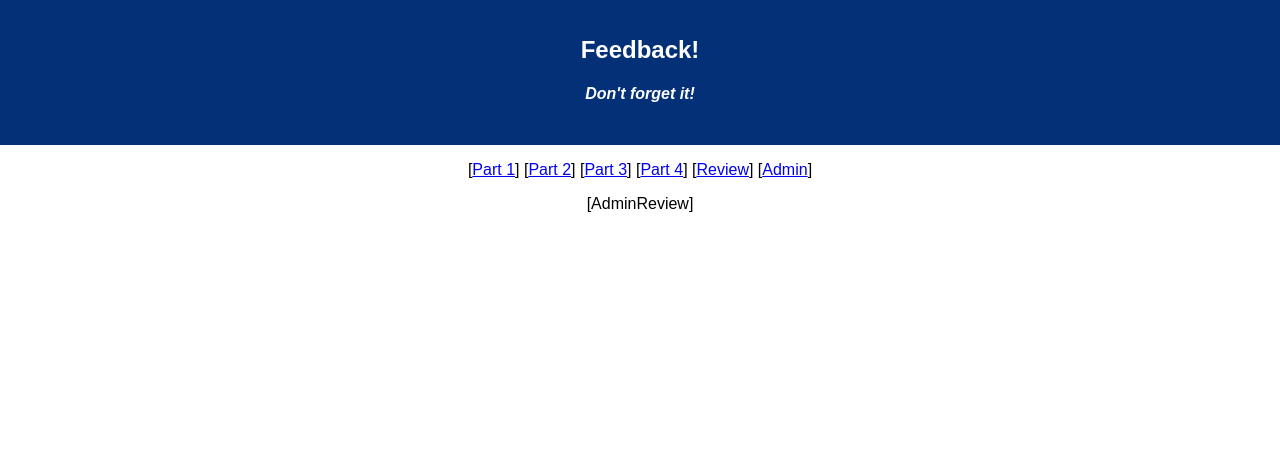
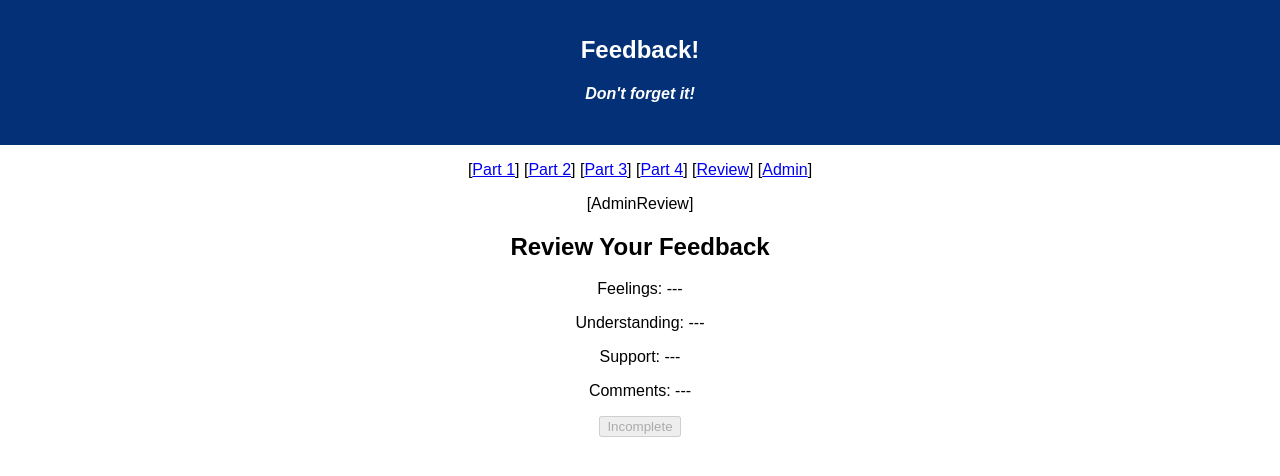
Before and after one commit to mes32/feedback-loop-redux, a React (Create React App) app: page /#/admin in a window 1280 px wide. Shown: the top 476 px of the page. Built offline with nearby package versions, Linux system fonts and the light colour scheme.

Commit message:
Add content to component Review.js.

```diff
--- a/src/components/App/App.js
+++ b/src/components/App/App.js
@@ -36,6 +36,7 @@ class App extends Component {
             <Route exact path="/admin" component={AdminReview} />
           </div>
         </Router>
+        <Review />
       </div>
     );
   }
--- a/src/components/Review/Review.js
+++ b/src/components/Review/Review.js
@@ -2,9 +2,27 @@ import React, { Component } from 'react';
 import { connect } from 'react-redux';
 
 class Review extends Component {
+
+    renderSubmitButton() {
+        const complete = false;
+        if (complete) {
+            return (<button>Submit</button>);
+        } else {
+            return (<button disabled>Incomplete</button>);
+        }
+
+    }
+
     render() {
         return (
-            <p>[Review]</p>
+            <div>
+                <h2>Review Your Feedback</h2>
+                <p>Feelings: ---</p>
+                <p>Understanding: ---</p>
+                <p>Support: ---</p>
+                <p>Comments: ---</p>
+                {this.renderSubmitButton()}
+            </div>
         );
     }
 }
```
